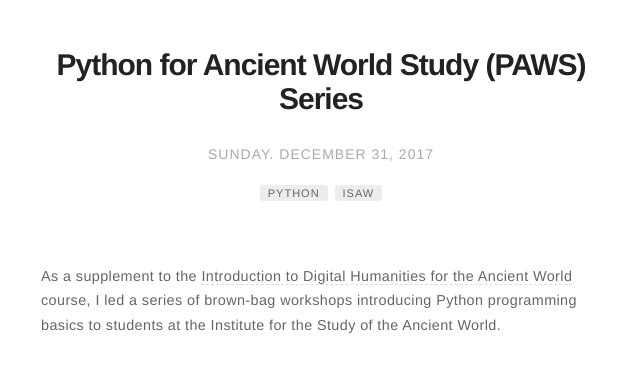
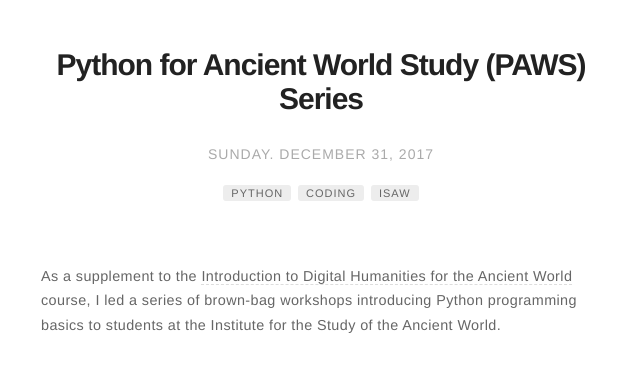
Before and after one commit to diyclassics/diyclassics.github.io, a Jekyll site: the page built from _posts/2017-12-31-paws.md, in a window 1280 px wide. Shown: the part 102-477 px from the top of the page, without its empty margins (319-959 px from the left). Built offline with Jekyll 4.4.1, drawn with Linux system fonts in a browser that asks for light colours.

Commit message:
Update files

```diff
--- a/_posts/2017-12-31-paws.md
+++ b/_posts/2017-12-31-paws.md
@@ -4,6 +4,7 @@
 date: 2017-12-31 22:10
 tag:
 - python
+- coding
 - isaw
 image:
 headerImage: false
```
Also changed, not shown: _posts/2017-10-05-digital-approaches-to-latin-vocabulary.md (line endings or trailing spaces).
